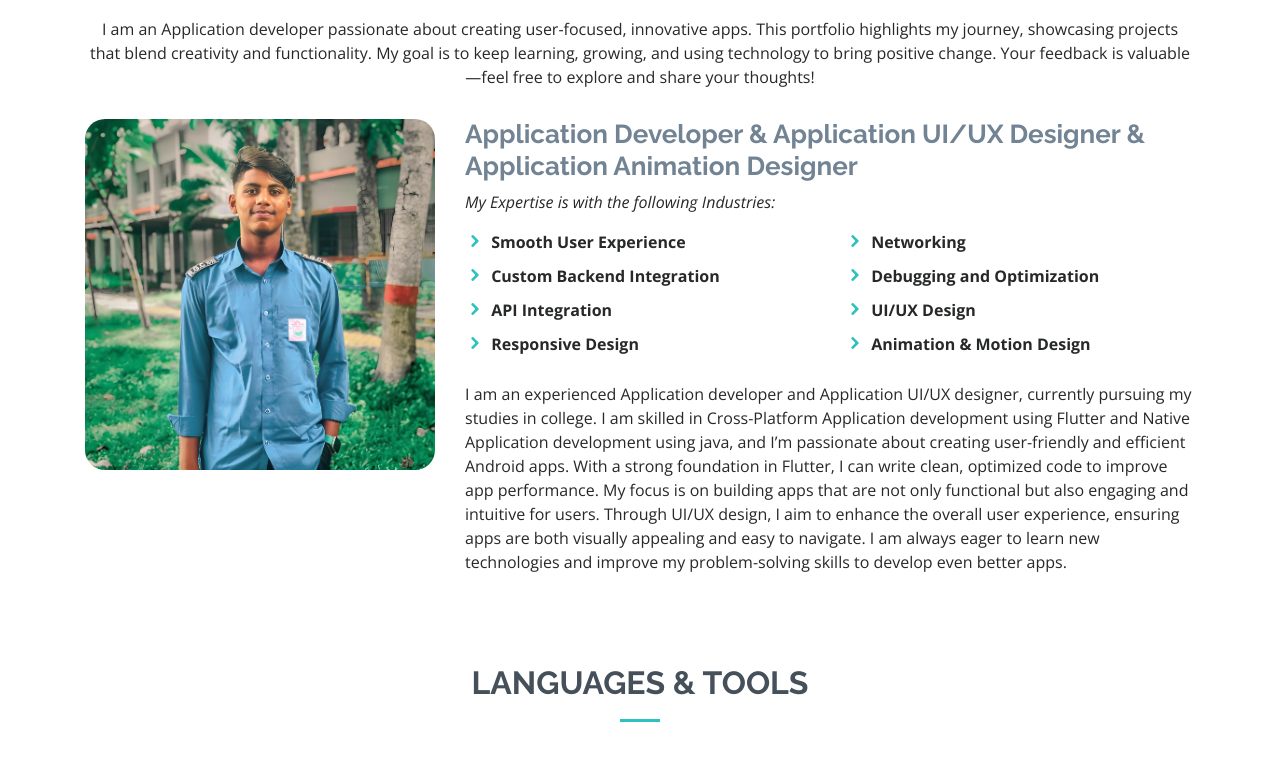
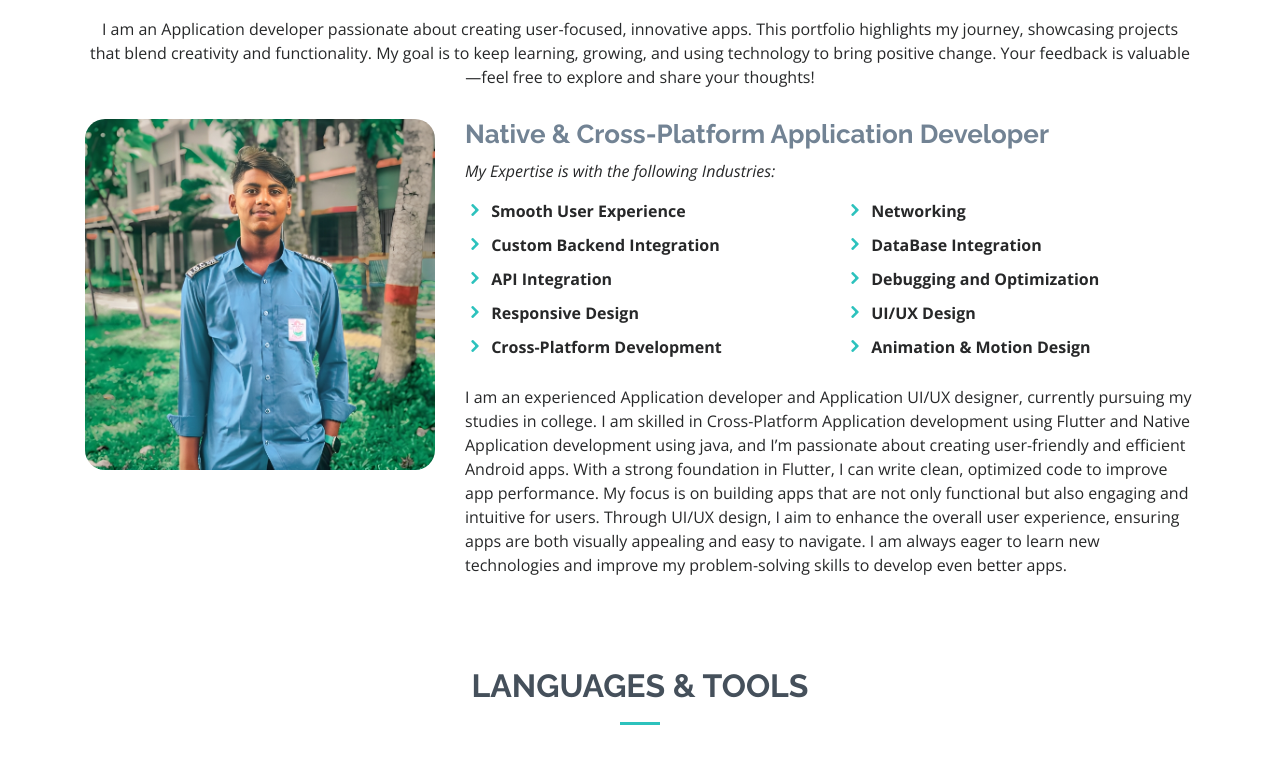
Before and after one commit to CBFahimSarker/CBFahimSarker.github.io, a plain HTML site: page index.html in a window 1280 px wide. Shown: the part 921-1691 px from the top of the page. Drawn offline with nearby package versions, Linux system fonts and the light colour scheme.

Commit message:
Skill Update

```diff
--- a/index.html
+++ b/index.html
@@ -130,7 +130,7 @@
               }
             </style>
             <div class="col-lg-8 pt-4 pt-lg-0 content">
-              <h3>Application Developer &amp; Application UI/UX Designer &amp; Application Animation Designer</h3>
+              <h3>Native &amp; Cross-Platform Application Developer</h3>
 
               <p class="font-italic">
                 My Expertise is with the following Industries:
@@ -155,6 +155,10 @@
                       <i class="icofont-rounded-right"></i>
                       <strong>Responsive Design</strong>
                     </li>
+                    <li>
+                      <i class="icofont-rounded-right"></i>
+                      <strong>Cross-Platform Development</strong>
+                    </li>
                   </ul>
                 </div>
                 <div class="col-lg-6">
@@ -162,6 +166,10 @@
                     <li>
                       <i class="icofont-rounded-right"></i>
                       <strong>Networking</strong>
+                    </li>
+                    <li>
+                      <i class="icofont-rounded-right"></i>
+                      <strong>DataBase Integration</strong>
                     </li>
                     <li>
                       <i class="icofont-rounded-right"></i>
```
